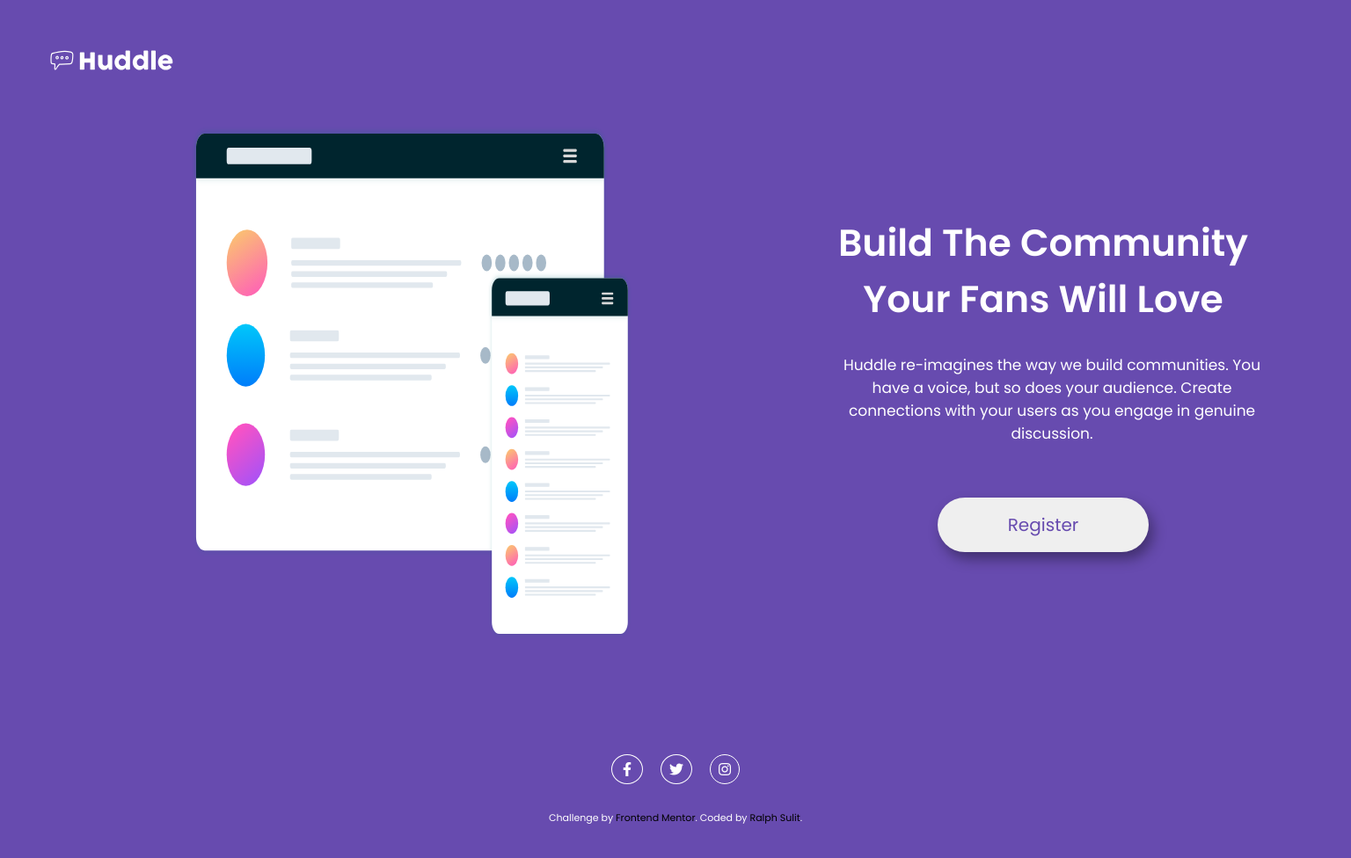
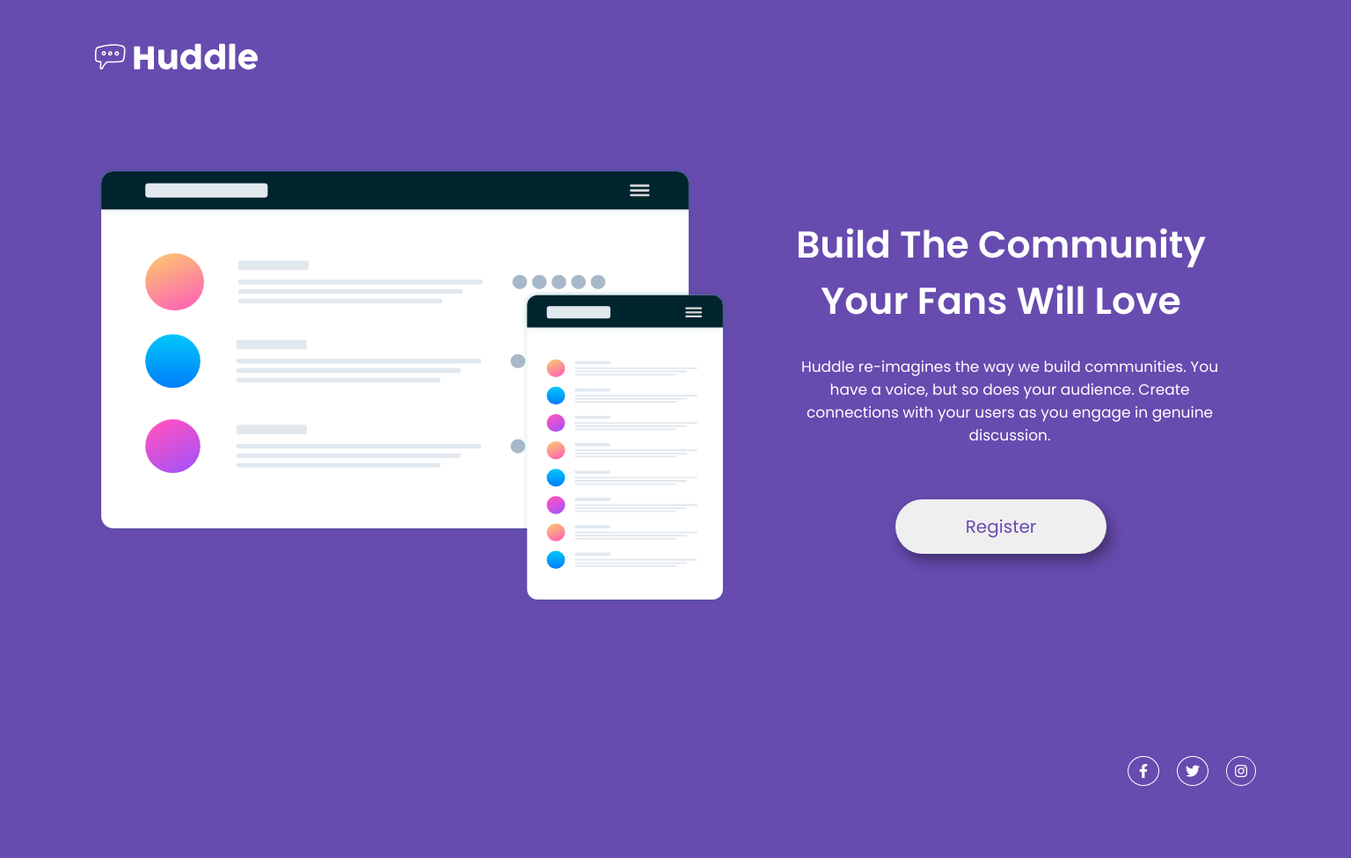
Before and after one commit to ralphsulit/huddle-lading-page, a plain HTML site: page index.html in a window 1536 px wide. Shown: the whole page at 88% size. After the commit the page ends 924 px from the top, so only its background shows below. Drawn offline with Linux system fonts and the light colour scheme.

Commit message:
change the desktop image size and footer icons placement

```diff
--- a/index.html
+++ b/index.html
@@ -38,9 +38,6 @@
         <div><i class="fab fa-twitter"></i></div>
         <div><i class="fab fa-instagram"></i></div>
       </div>
-      <p class="attribution">
-        Challenge by <a href="https://www.frontendmentor.io?ref=challenge" target="_blank">Frontend Mentor</a>.
-        Coded by <a href="#">Ralph Sulit</a>.
       </p>
     </footer>
   </div>
--- a/main.css
+++ b/main.css
@@ -113,17 +113,6 @@ footer {
   color:hsl(300, 69%, 71%);
 }
 
-.attribution {
-  margin-top: 30px;
-  font-size: 11px;
-  text-align: center;
-}
-
-.attribution a {
-  color: #000;
-  text-decoration: none;
-}
-
 /**************
 Media Query:
 Tablets
@@ -157,27 +146,32 @@ Desktop
 **************/
 @media (min-width: 1440px) {
 
-.container {
-  padding: 50px 50px;
-}
-
   /**************
   Header
   **************/
-.header {
-
+  .header img {
+    width: 200px;
+    margin-top: 10px;
   }
 
   /**************
   SECTION
   **************/
+  .container {
+    max-width: 1440px;
+    margin: auto;
+  }
+
   section {
     display: flex;
     justify-content: center;
+    align-items: center;
   }
 
-/* .left-container img {
-} */
+  .left-container img {
+    width: 720px;
+    height: 500px;
+  }
 
 
   /**************
@@ -214,4 +208,15 @@ DETAILS SECTION
     background:hsl(300, 69%, 71%);
     color: #fff;
   }
+
+
+/**************
+Footer
+**************/
+.icon {
+  display: flex;
+  justify-content: flex-end;
 }
+
+
+}
```
Lines whose indentation alone changed are shown as unchanged.
